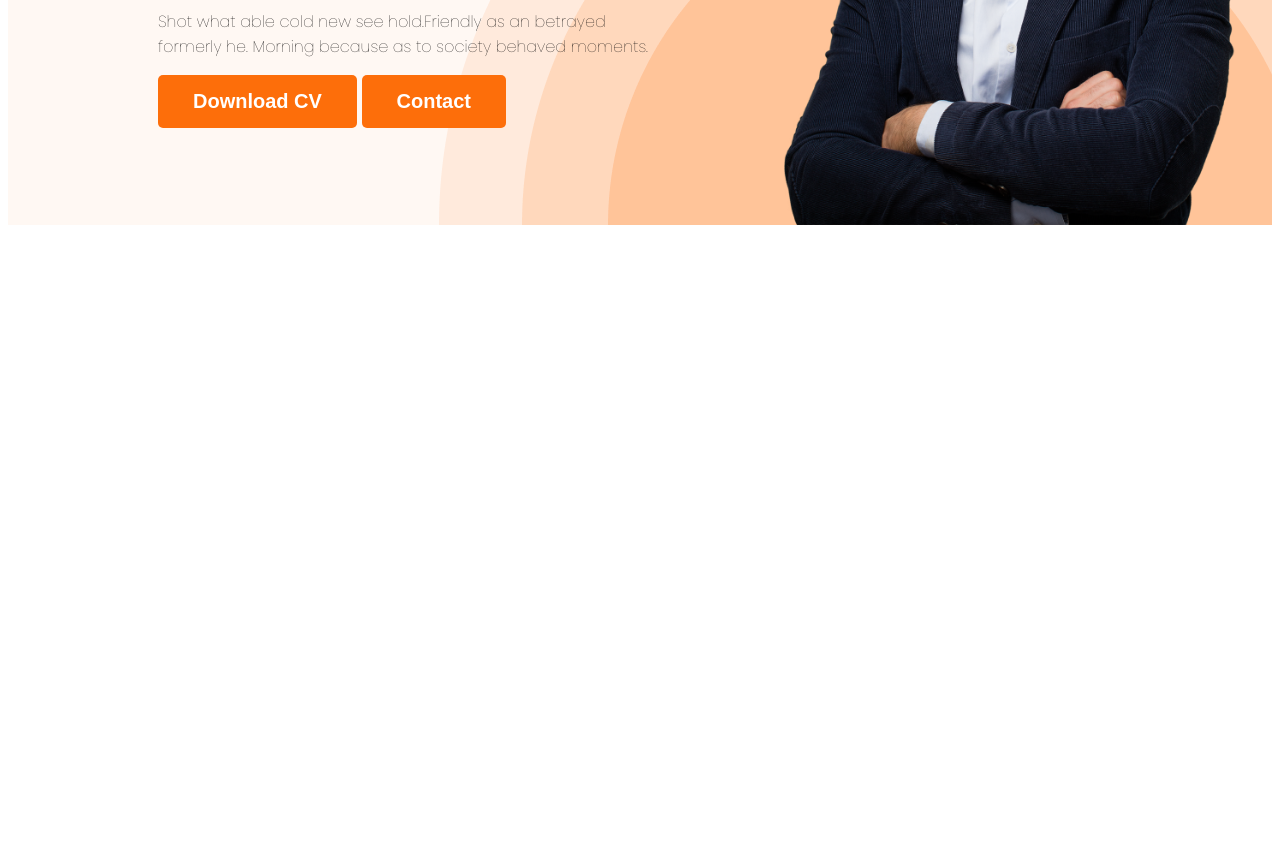
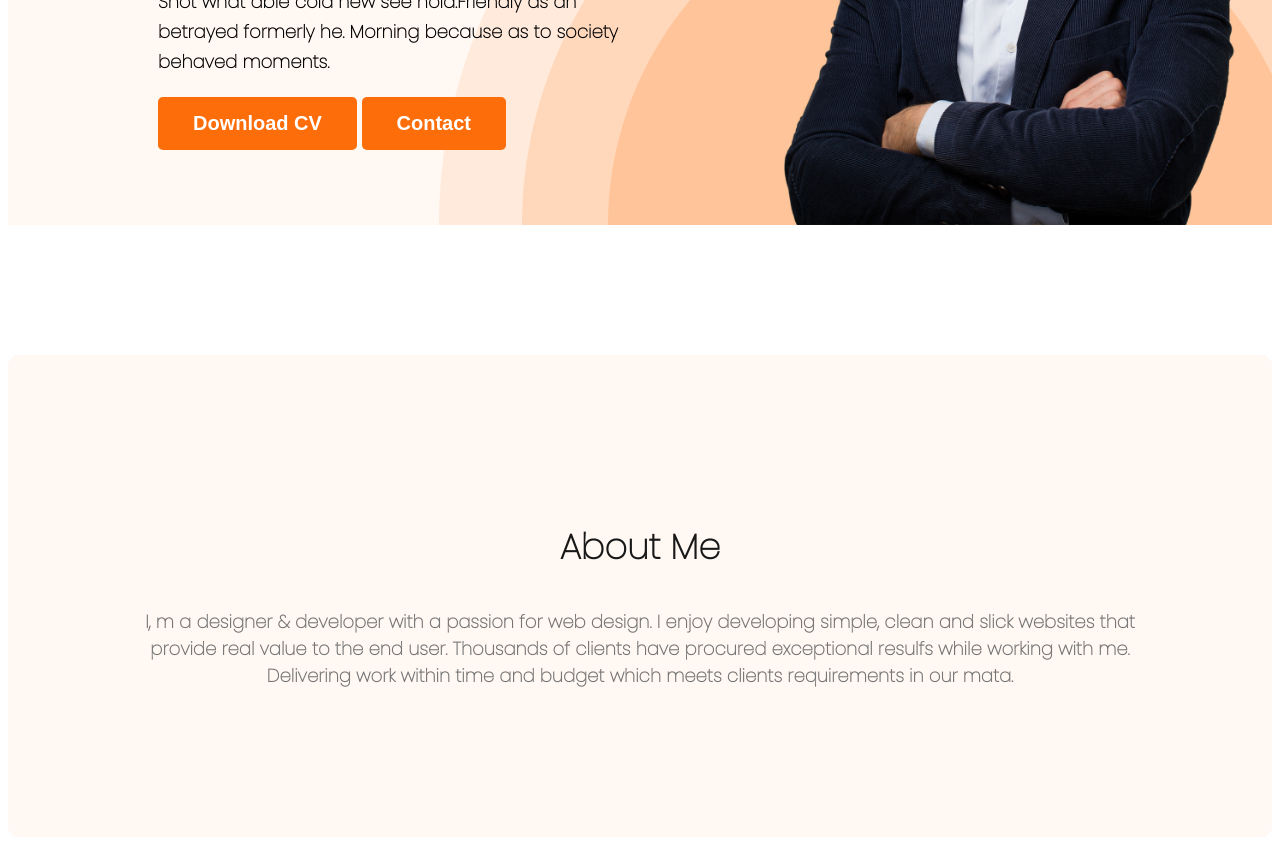
Before and after one commit to mahmudibna1027/webdeveloper-portfolio, a plain HTML site: page index.html in a window 1280 px wide. Shown: the part 550-1416 px from the top of the page. Before the commit the page ends 800 px from the top, so only its background shows below. Drawn offline with Linux system fonts and the light colour scheme.

Commit message:
add about

```diff
--- a/index.html
+++ b/index.html
@@ -24,7 +24,7 @@
     <div class="banner-content">
        <h3 class="banner-greeting">Hi , I  am</h3>
        <h1 class="banner-title">Mary Hardy</h1>
-       <p>Shot what able cold new see hold.Friendly as an betrayed formerly he. Morning because as to society behaved moments.</p>
+       <p class="banner-description">Shot what able cold new see hold.Friendly as an betrayed formerly he. Morning because as to society behaved moments.</p>
        <button class="btn-primary">Download CV</button>
        <button class="btn-primary">Contact</button>
     </div>
@@ -32,7 +32,12 @@
 </div>
     </header>
     <main>
-
+<section class="about">
+<h3 class="section-title">About Me</h3>
+<p class="sec-desc">
+    I, m a designer & developer with a passion for web design. I enjoy developing simple, clean and slick websites that provide real value to the end user. Thousands of clients have procured exceptional resulfs while working with me. Delivering work within time and budget which meets clients requirements in our mata.
+</p>
+</section>
     </main>
     <footer>
 
--- a/style.css
+++ b/style.css
@@ -5,6 +5,12 @@ font-family: 'Poppins', sans-serif;
 }
 .text-primary{
 color: #FD6E0A;
+}
+.section-title{
+    color: #181818;
+    text-align: center;
+    font-size: 35px;
+    font-weight: 700;
 }
 /* nav Related styles*/
 nav {
@@ -78,3 +84,19 @@ margin-bottom: 20px;
     margin-bottom: 20px;
     font-weight: 900;
 }
+/*main section styles*/
+
+/*about section styles*/
+.about{
+  padding: 130px;
+  border-radius: 10px;
+background: #FFF8F3;
+margin: 130px 0px;
+}
+.sec-desc{
+    color: #757575;
+text-align: center;
+font-size: 18px;
+font-style: normal;
+font-weight: 900;
+}
```
